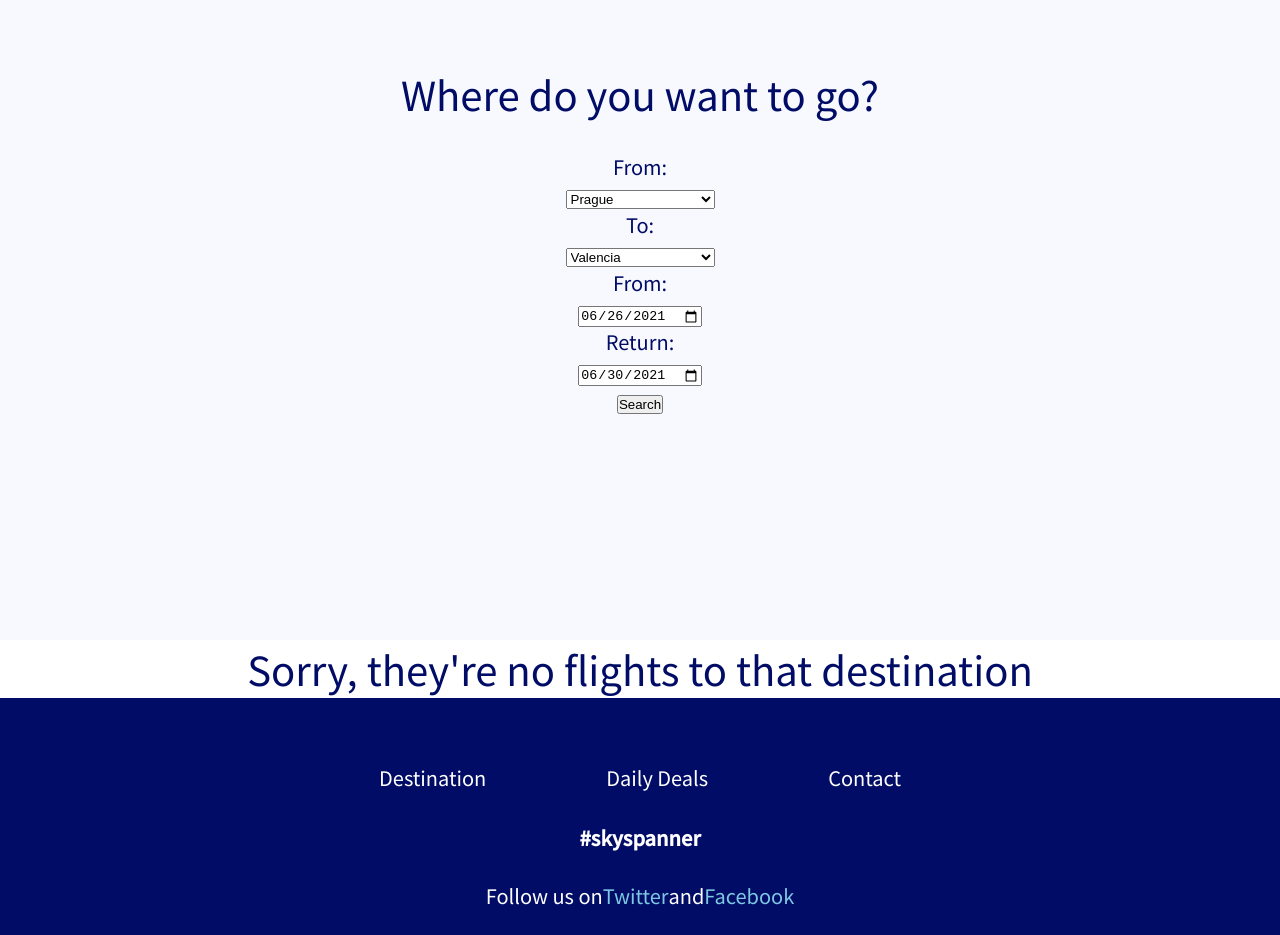
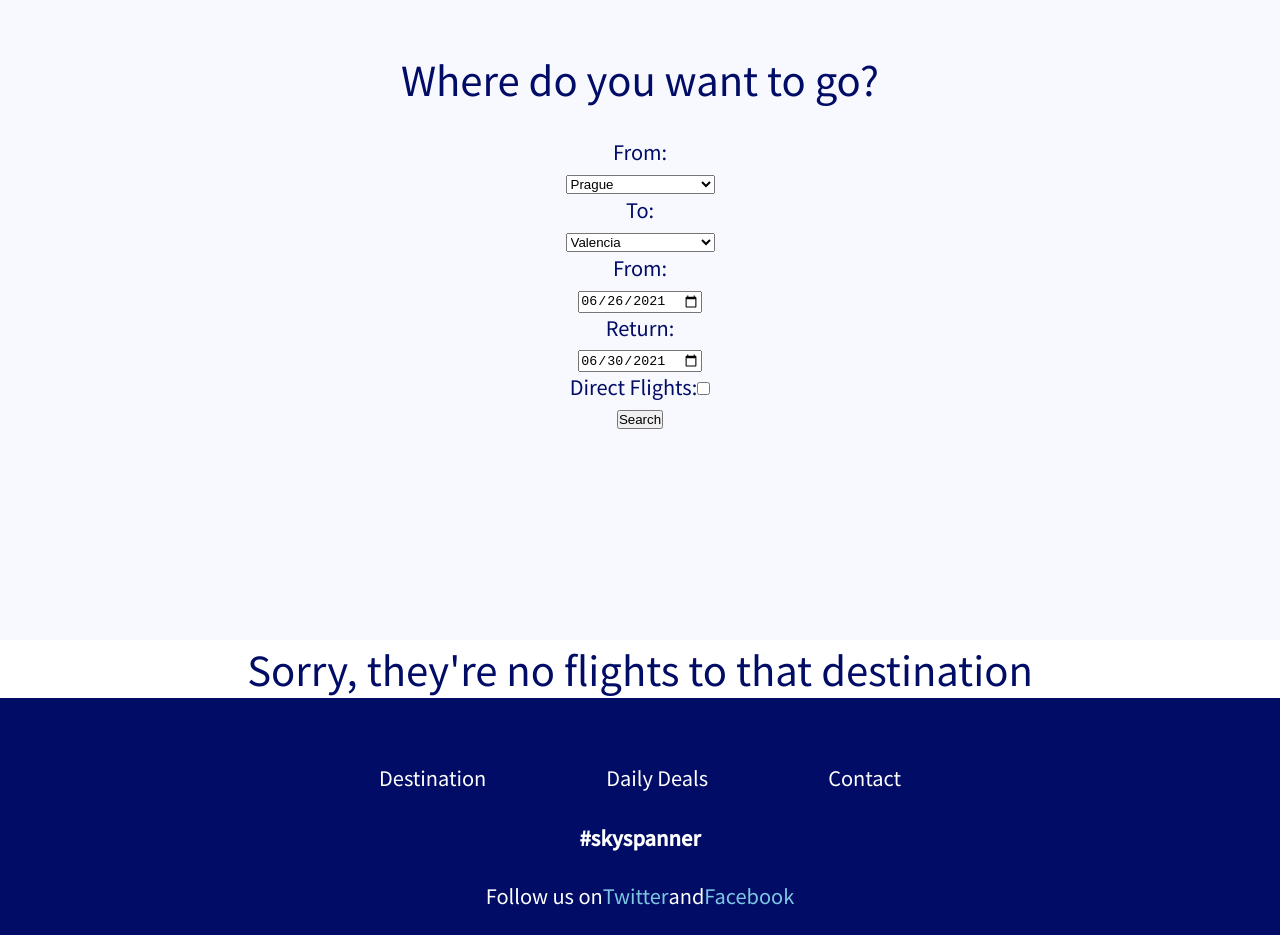
Before and after one commit to Hopsaheysa/Hackathon-4React, a React (Create React App) app: page / in a window 1280 px wide. Shown: the part 800-1735 px from the top of the page. Built offline with nearby package versions, Linux system fonts and the light colour scheme.

Commit message:
direct flights

```diff
--- a/src/App.js
+++ b/src/App.js
@@ -15,13 +15,14 @@ function App() {
   const [destinationTo, setDestinationTo] = useState("");
   const [dateDepartureFrom, setDateDepartureFrom] = useState("");
   const [dateDepartureTo, setDateDepartureTo] = useState("");
+  const [directFlight, setDirectFlight] = useState("&direct_flights=0")
 
   // const [searchQuery, setSearchQuery] = useState(null);
   // const [searchResult, setSearchResult] = useState("");
 
   async function fetchFlights() {
     const resp = await fetch(
-      `https://api.skypicker.com/flights?fly_from=${destinationFrom}&fly_to=${destinationTo}&date_from=${dateDepartureFrom}&date_to=${dateDepartureTo}&partner=data4youcbp202106&limit=10&direct_flights=1
+      `https://api.skypicker.com/flights?fly_from=${destinationFrom}&fly_to=${destinationTo}&date_from=${dateDepartureFrom}&date_to=${dateDepartureTo}&partner=data4youcbp202106&limit=10&${directFlight}
 
 `
     );
@@ -49,8 +50,9 @@ function App() {
         setDestinationTo={setDestinationTo}
         setDateDepartureFrom={setDateDepartureFrom}
         setDateDepartureTo={setDateDepartureTo}
+        setDirectFlight={setDirectFlight}
       />
-      {flights && flights.length > 0 ? <ResultsSection flights={flights} /> : <h2 className="no__flights">Sorry, they're no flights to that destination</h2> }
+      {flights && flights.length > 0 ? <ResultsSection flights={flights} /> : <h2 className="no__flights">Sorry, they're no flights to that destination</h2>}
 
 
       <Footer />
--- a/src/Components/SearchSection.js
+++ b/src/Components/SearchSection.js
@@ -3,26 +3,30 @@ import { DateTime } from 'luxon';
 function SearchSection(props) {
     function handleSubmit(event) {
         event.preventDefault();
-        // console.log(event.target[0].value);
-        // console.log(event.target[1].value);
-        // console.log(event);
         const dateFrom = DateTime.fromISO(event.target[2].value);
-        // console.log(dateFrom);
-        // DateTime.fromFormat(event.target[2].value, "" * 1000).toFormat('hh:mm')
+        props.setDestinationFrom(event.target[0].value);
+        props.setDestinationTo(event.target[1].value);
+        props.setDateDepartureFrom(event.target[2].value);
+        props.setDateDepartureTo(event.target[3].value);
 
-        // props.setSearchQuery(event.target.value);
-        props.setDestinationFrom(event.target[0].value)
-        props.setDestinationTo(event.target[1].value)
-        props.setDateDepartureFrom(event.target[2].value)
-        props.setDateDepartureTo(event.target[3].value)
+        if (event.target[4].checked) {
+            props.setDirectFlight("&direct_flights=1")
+        } else {
+            props.setDirectFlight("&direct_flights=0");
+        }
     }
+
+    // function handleChange(event) {
+    //     const {name, value, type, checked} = event.target
+    //     type === "checkbox" ? props.directFlight({ [name]: checked }) : props.directFlight({ [name]: value })
+    // }
 
 
     return (
         <section id="section_one">
             <div>
                 <h2>Where do you want to go?</h2>
-                   <br />
+                <br />
                 <form onSubmit={(event) => handleSubmit(event)}>
                     <p>From:
                     </p>
@@ -45,14 +49,16 @@ function SearchSection(props) {
                         <option value="EMA">East Midlands Airport</option>
                     </select>
                     <br />
-                     From:
+                    From:
                     <br />
-                    <input type="date" defaultValue="2021-06-26" min="2021-06-25"/>
-                     <br />
-                     Return:
-                     <br />
+                    <input type="date" defaultValue="2021-06-26" min="2021-06-25" />
+                    <br />
+                    Return:
+                    <br />
                     <input type="date" defaultValue="2021-06-30" />
-
+                    <br />
+                    Direct Flights:
+                    <input type="checkbox" />
                     <br />
                     <button className="search__button" type="submit">Search</button>
                 </form>
```
